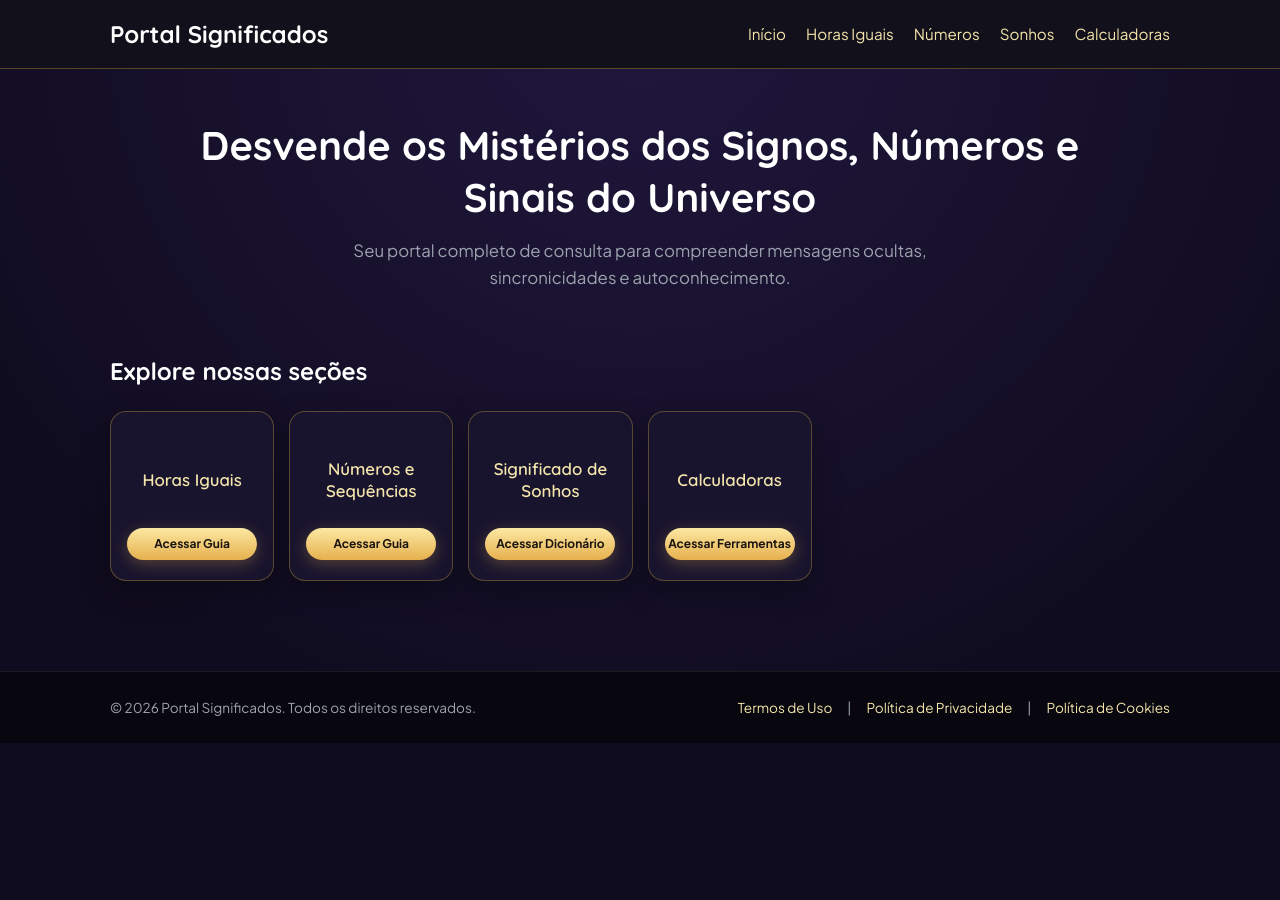
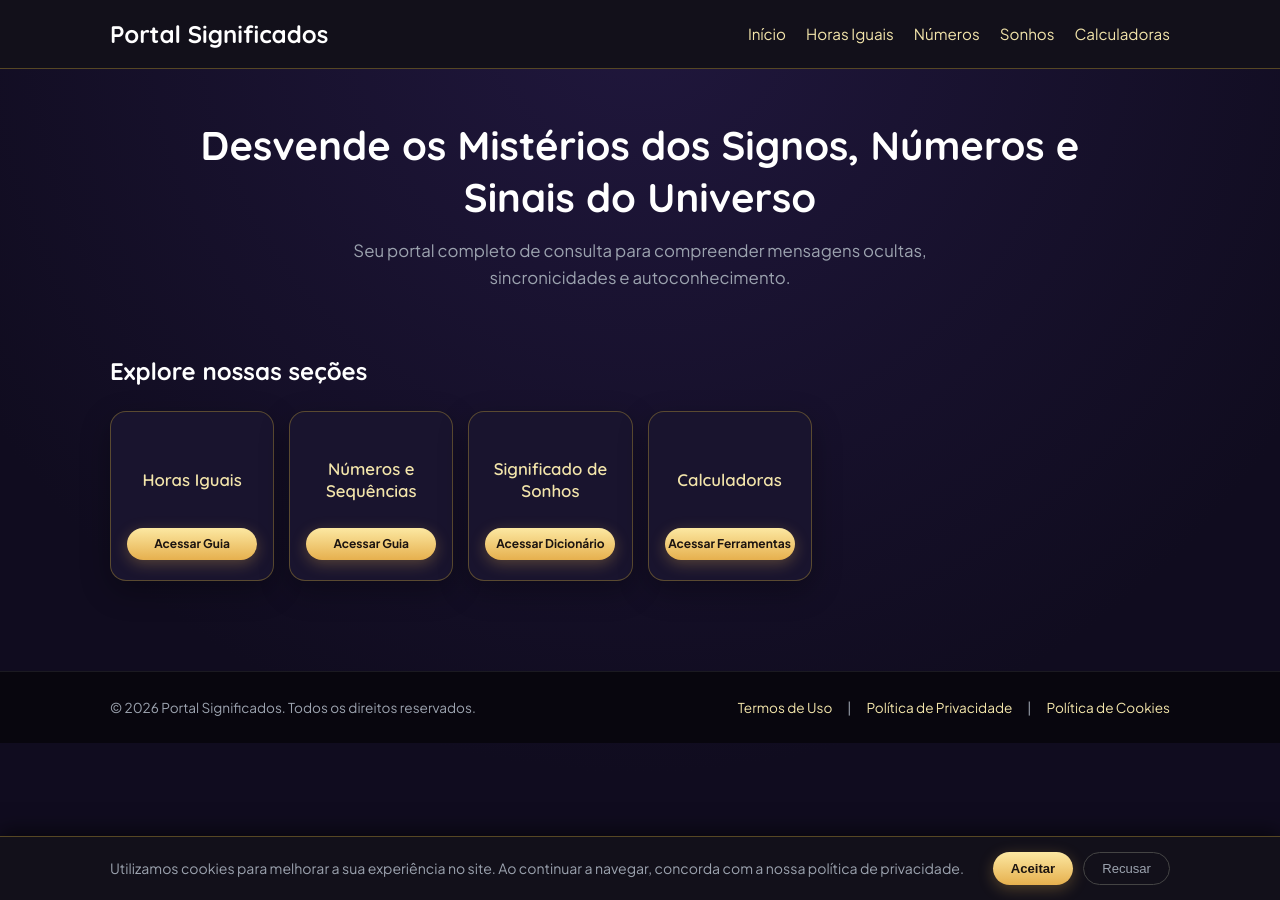
Before and after one commit to dreams-num/portal-significados, a Jekyll site: the page built from index.html, in a window 1280 px wide. Built offline with Jekyll 4.4.1, drawn with Linux system fonts in a browser that asks for light colours.

Commit message:
Update default.html

```diff
--- a/_layouts/default.html
+++ b/_layouts/default.html
@@ -43,10 +43,10 @@
         </div>
     </footer>
 
-   <!-- Banner de Cookies (LGPD) -->
-    <div id="cookieConsentBanner" class="cookie-banner" style="display: none;">
+    <!-- BANNER DE COOKIES (LGPD) -->
+    <div id="cookieBanner" class="cookie-banner">
         <div class="container cookie-container">
-            <p>Utilizamos cookies para melhorar sua experiência. Ao continuar navegando, você concorda com a nossa <a href="{{ '/cookies/' | relative_url }}">Política de Cookies</a>.</p>
+            <p>Utilizamos cookies para melhorar a sua experiência no site. Ao continuar a navegar, concorda com a nossa política de privacidade.</p>
             <div class="cookie-buttons">
                 <button id="acceptCookies" class="btn-accept">Aceitar</button>
                 <button id="rejectCookies" class="btn-reject">Recusar</button>
```
